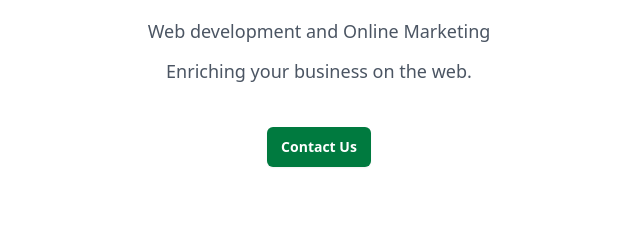
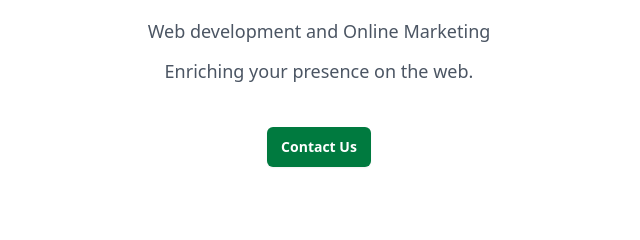
Before and after one commit to shakyracc/gritty-hill, a plain HTML site: page index.html in a window 1280 px wide. Shown: the part 445-685 px from the top of the page, 321-961 px from the left. Drawn offline with nearby package versions, Linux system fonts and the light colour scheme.

Commit message:
Update index.html from “business” to “presence”

```diff
--- a/index.html
+++ b/index.html
@@ -44,7 +44,7 @@
             <div class="text-center">
                 <h1 class="text-4xl font-bold tracking-tight text-gray-900 sm:text-6xl">Digital Services</h1>
                 <h1 class="mt-6 text-lg leading-8 text-gray-600">Web development and Online Marketing</h1>
-                <h1 class="mt-2 text-lg leading-8 text-gray-600">Enriching your business on the web.</h1>
+                <h1 class="mt-2 text-lg leading-8 text-gray-600">Enriching your presence on the web.</h1>
                 <div class="mt-10 flex items-center justify-center gap-x-6">
                     <a href="mailto:shak@grittyhill.com"
                         class="rounded-md bg-[#007A3F] px-3.5 py-2.5 text-sm font-semibold text-white shadow-sm hover:bg-[#00CC69] focus-visible:outline focus-visible:outline-2 focus-visible:outline-offset-2 focus-visible:outline-indigo-600">Contact
```
